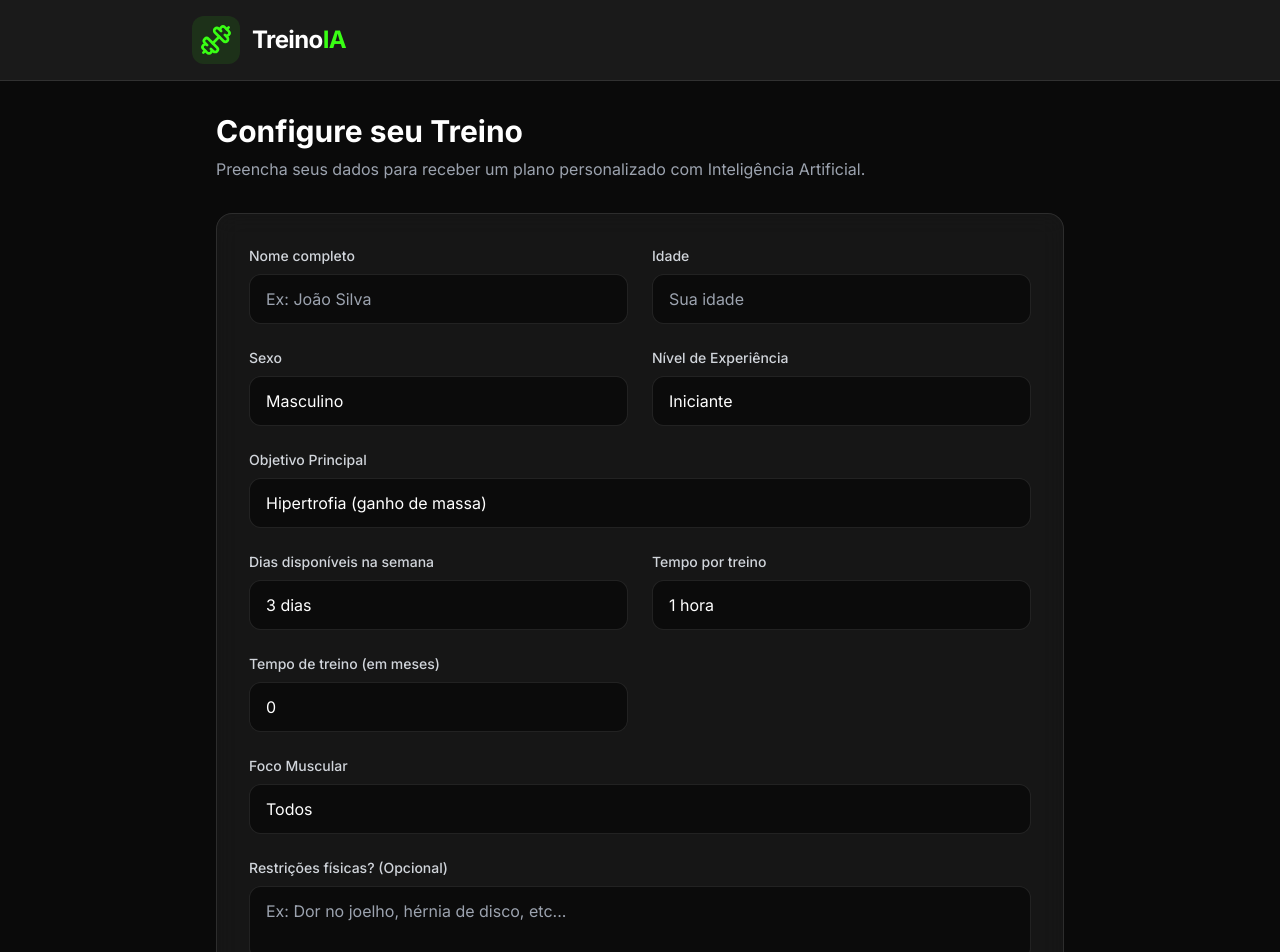
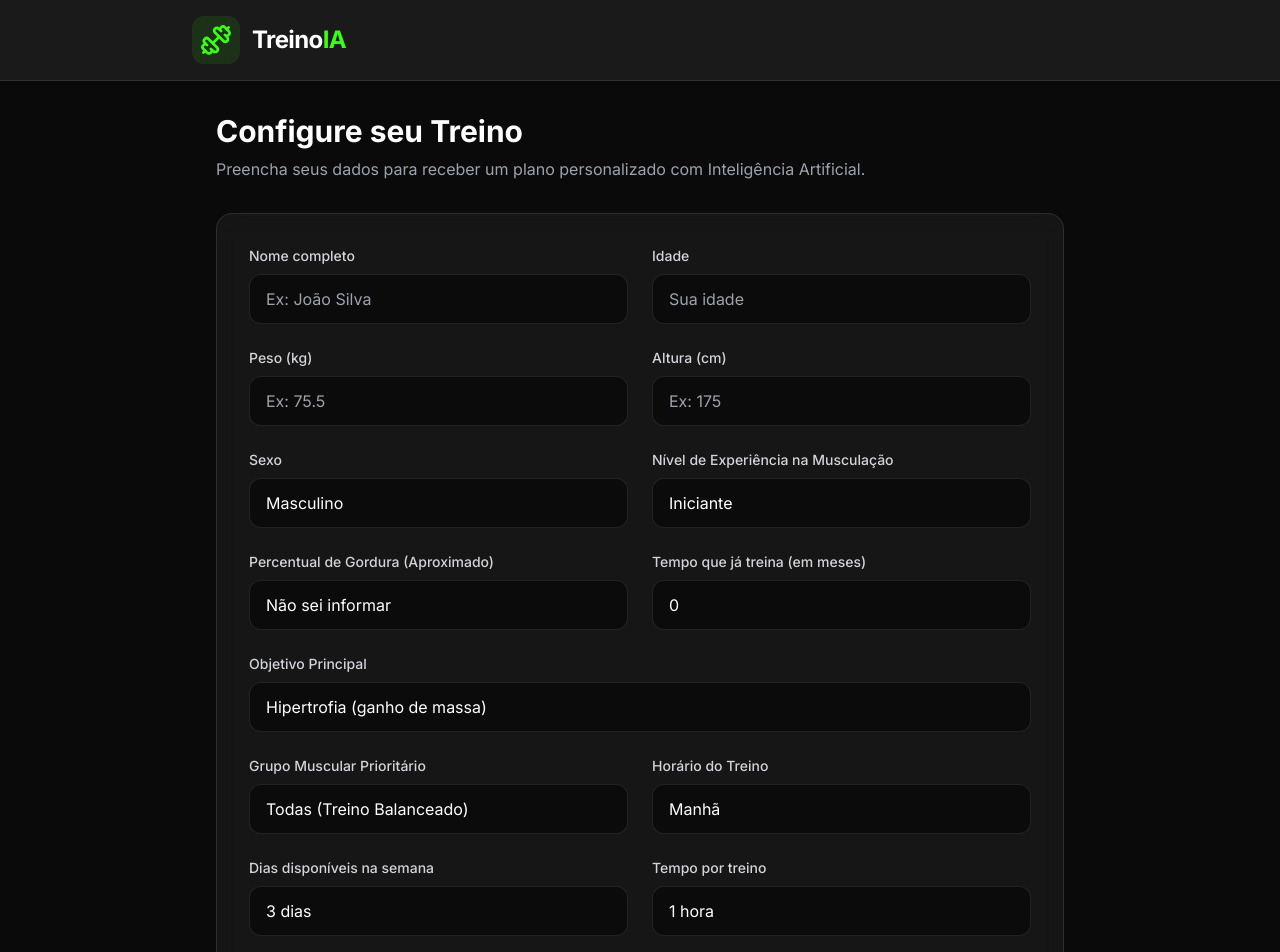
Before and after one commit to felipecutrim/treinoIA, a React (Vite) app: page / in a window 1280 px wide. Shown: the top 952 px of the page. Built offline with nearby package versions, Linux system fonts and the light colour scheme.

Commit message:
feat: Adiciona peso, altura, % de gordura, outro esporte e horarios

```diff
--- a/src/App.jsx
+++ b/src/App.jsx
@@ -25,14 +25,19 @@ sem texto adicional, sem markdown, sem explicações fora do JSON.
 
 Dados do usuário:
 - Nome: ${formData.nome}
-- Idade: ${formData.idade}
+- Idade: ${formData.idade} anos
+- Peso: ${formData.peso} kg
+- Altura: ${formData.altura} cm
+- Percentual de gordura: ${formData.percentualGordura}
 - Sexo: ${formData.sexo}
-- Nível: ${formData.nivel}
-- Objetivo: ${formData.objetivo}
-- Dias por semana: ${formData.dias}
+- Nível na musculação: ${formData.nivel}
+- Tempo de treino (experiência): ${formData.mesesTreino} meses
+- Objetivo principal: ${formData.objetivo}
+- Grupo muscular prioritário: ${formData.focoMuscular}
+- Dias por semana: ${formData.dias} dias
+- Horário do treino: ${formData.horario}
 - Tempo por treino: ${formData.tempo}
-- Tempo de treino (experiência): ${formData.mesesTreino} meses
-- Foco Muscular: ${formData.focoMuscular}
+- Pratica outro esporte: ${formData.outroEsporte || "Não"}
 - Restrições: ${formData.restricoes || "Nenhuma"}
 
 O JSON deve seguir exatamente este modelo:
--- a/src/components/Form.jsx
+++ b/src/components/Form.jsx
@@ -4,13 +4,18 @@ export default function Form({ onSubmit, isLoading }) {
   const [formData, setFormData] = useState({
     nome: '',
     idade: '',
+    peso: '',
+    altura: '',
     sexo: 'Masculino',
     nivel: 'Iniciante',
+    percentualGordura: 'Não sei informar',
     objetivo: 'Hipertrofia',
     dias: '3',
     tempo: '1h',
+    horario: 'Manhã',
     mesesTreino: '0',
-    focoMuscular: 'Todos',
+    focoMuscular: 'Todas',
+    outroEsporte: '',
     restricoes: ''
   });
 
@@ -57,6 +62,36 @@ export default function Form({ onSubmit, isLoading }) {
           />
         </div>
 
+        {/* Peso */}
+        <div className="space-y-2">
+          <label className="block text-sm font-medium text-gray-300">Peso (kg)</label>
+          <input
+            type="number"
+            name="peso"
+            required
+            min="30" max="300" step="0.1"
+            value={formData.peso}
+            onChange={handleChange}
+            className="w-full bg-black/50 border border-white/10 rounded-xl px-4 py-3 text-white focus:outline-none focus:ring-2 focus:ring-primary focus:border-transparent transition-all"
+            placeholder="Ex: 75.5"
+          />
+        </div>
+
+        {/* Altura */}
+        <div className="space-y-2">
+          <label className="block text-sm font-medium text-gray-300">Altura (cm)</label>
+          <input
+            type="number"
+            name="altura"
+            required
+            min="100" max="250"
+            value={formData.altura}
+            onChange={handleChange}
+            className="w-full bg-black/50 border border-white/10 rounded-xl px-4 py-3 text-white focus:outline-none focus:ring-2 focus:ring-primary focus:border-transparent transition-all"
+            placeholder="Ex: 175"
+          />
+        </div>
+
         {/* Sexo */}
         <div className="space-y-2">
           <label className="block text-sm font-medium text-gray-300">Sexo</label>
@@ -74,7 +109,7 @@ export default function Form({ onSubmit, isLoading }) {
 
         {/* Nível */}
         <div className="space-y-2">
-          <label className="block text-sm font-medium text-gray-300">Nível de Experiência</label>
+          <label className="block text-sm font-medium text-gray-300">Nível de Experiência na Musculação</label>
           <select
             name="nivel"
             value={formData.nivel}
@@ -87,6 +122,37 @@ export default function Form({ onSubmit, isLoading }) {
           </select>
         </div>
 
+        {/* Percentual de Gordura */}
+        <div className="space-y-2">
+          <label className="block text-sm font-medium text-gray-300">Percentual de Gordura (Aproximado)</label>
+          <select
+            name="percentualGordura"
+            value={formData.percentualGordura}
+            onChange={handleChange}
+            className="w-full bg-black/50 border border-white/10 rounded-xl px-4 py-3 text-white focus:outline-none focus:ring-2 focus:ring-primary focus:border-transparent appearance-none transition-all"
+          >
+            <option value="Não sei informar">Não sei informar</option>
+            <option value="Baixo (Avançado)">Baixo (Avançado/Definido)</option>
+            <option value="Médio (Intermediário)">Médio (Intermediário/Normal)</option>
+            <option value="Alto (Iniciante)">Alto (Iniciante/Acima do peso)</option>
+          </select>
+        </div>
+
+        {/* Meses de Treino */}
+        <div className="space-y-2">
+          <label className="block text-sm font-medium text-gray-300">Tempo que já treina (em meses)</label>
+          <input
+            type="number"
+            name="mesesTreino"
+            required
+            min="0"
+            value={formData.mesesTreino}
+            onChange={handleChange}
+            className="w-full bg-black/50 border border-white/10 rounded-xl px-4 py-3 text-white focus:outline-none focus:ring-2 focus:ring-primary focus:border-transparent transition-all"
+            placeholder="Ex: 12 (para 1 ano)"
+          />
+        </div>
+
         {/* Objetivo */}
         <div className="space-y-2 md:col-span-2">
           <label className="block text-sm font-medium text-gray-300">Objetivo Principal</label>
@@ -97,10 +163,43 @@ export default function Form({ onSubmit, isLoading }) {
             className="w-full bg-black/50 border border-white/10 rounded-xl px-4 py-3 text-white focus:outline-none focus:ring-2 focus:ring-primary focus:border-transparent appearance-none transition-all"
           >
             <option value="Hipertrofia">Hipertrofia (ganho de massa)</option>
-            <option value="Emagrecimento">Emagrecimento</option>
-            <option value="Força">Força</option>
+            <option value="Emagrecimento">Emagrecimento (perda de gordura)</option>
+            <option value="Força">Ganho de Força</option>
             <option value="Condicionamento físico">Condicionamento físico</option>
             <option value="Definição muscular">Definição muscular</option>
+          </select>
+        </div>
+
+        {/* Foco Muscular */}
+        <div className="space-y-2">
+          <label className="block text-sm font-medium text-gray-300">Grupo Muscular Prioritário</label>
+          <select
+            name="focoMuscular"
+            value={formData.focoMuscular}
+            onChange={handleChange}
+            className="w-full bg-black/50 border border-white/10 rounded-xl px-4 py-3 text-white focus:outline-none focus:ring-2 focus:ring-primary focus:border-transparent appearance-none transition-all"
+          >
+            <option value="Todas">Todas (Treino Balanceado)</option>
+            <option value="Peito">Peito</option>
+            <option value="Costas">Costas</option>
+            <option value="Bíceps">Bíceps</option>
+            <option value="Tríceps">Tríceps</option>
+            <option value="Pernas">Pernas</option>
+          </select>
+        </div>
+
+        {/* Horário */}
+        <div className="space-y-2">
+          <label className="block text-sm font-medium text-gray-300">Horário do Treino</label>
+          <select
+            name="horario"
+            value={formData.horario}
+            onChange={handleChange}
+            className="w-full bg-black/50 border border-white/10 rounded-xl px-4 py-3 text-white focus:outline-none focus:ring-2 focus:ring-primary focus:border-transparent appearance-none transition-all"
+          >
+            <option value="Manhã">Manhã</option>
+            <option value="Tarde">Tarde</option>
+            <option value="Noite">Noite</option>
           </select>
         </div>
 
@@ -117,6 +216,8 @@ export default function Form({ onSubmit, isLoading }) {
             <option value="3">3 dias</option>
             <option value="4">4 dias</option>
             <option value="5">5 dias</option>
+            <option value="6">6 dias</option>
+            <option value="7">7 dias (Todos os dias)</option>
           </select>
         </div>
 
@@ -136,32 +237,16 @@ export default function Form({ onSubmit, isLoading }) {
           </select>
         </div>
 
-        {/* Meses de Treino */}
-        <div className="space-y-2">
-          <label className="block text-sm font-medium text-gray-300">Tempo de treino (em meses)</label>
+        {/* Outro Esporte */}
+        <div className="space-y-2 md:col-span-2">
+          <label className="block text-sm font-medium text-gray-300">Pratica algum outro esporte? (Opcional)</label>
           <input
-            type="number"
-            name="mesesTreino"
-            required
-            min="0"
-            value={formData.mesesTreino}
+            type="text"
+            name="outroEsporte"
+            value={formData.outroEsporte}
             onChange={handleChange}
             className="w-full bg-black/50 border border-white/10 rounded-xl px-4 py-3 text-white focus:outline-none focus:ring-2 focus:ring-primary focus:border-transparent transition-all"
-            placeholder="Ex: 12 (para 1 ano)"
-          />
-        </div>
-
-        {/* Foco Muscular */}
-        <div className="space-y-2 md:col-span-2">
-          <label className="block text-sm font-medium text-gray-300">Foco Muscular</label>
-          <input
-            type="text"
-            name="focoMuscular"
-            required
-            value={formData.focoMuscular}
-            onChange={handleChange}
-            className="w-full bg-black/50 border border-white/10 rounded-xl px-4 py-3 text-white focus:outline-none focus:ring-2 focus:ring-primary focus:border-transparent transition-all"
-            placeholder="Ex: Todos os grupos, ou foco em Peito e Braços"
+            placeholder="Ex: Futebol aos finais de semana, Natação, etc..."
           />
         </div>
 
```
